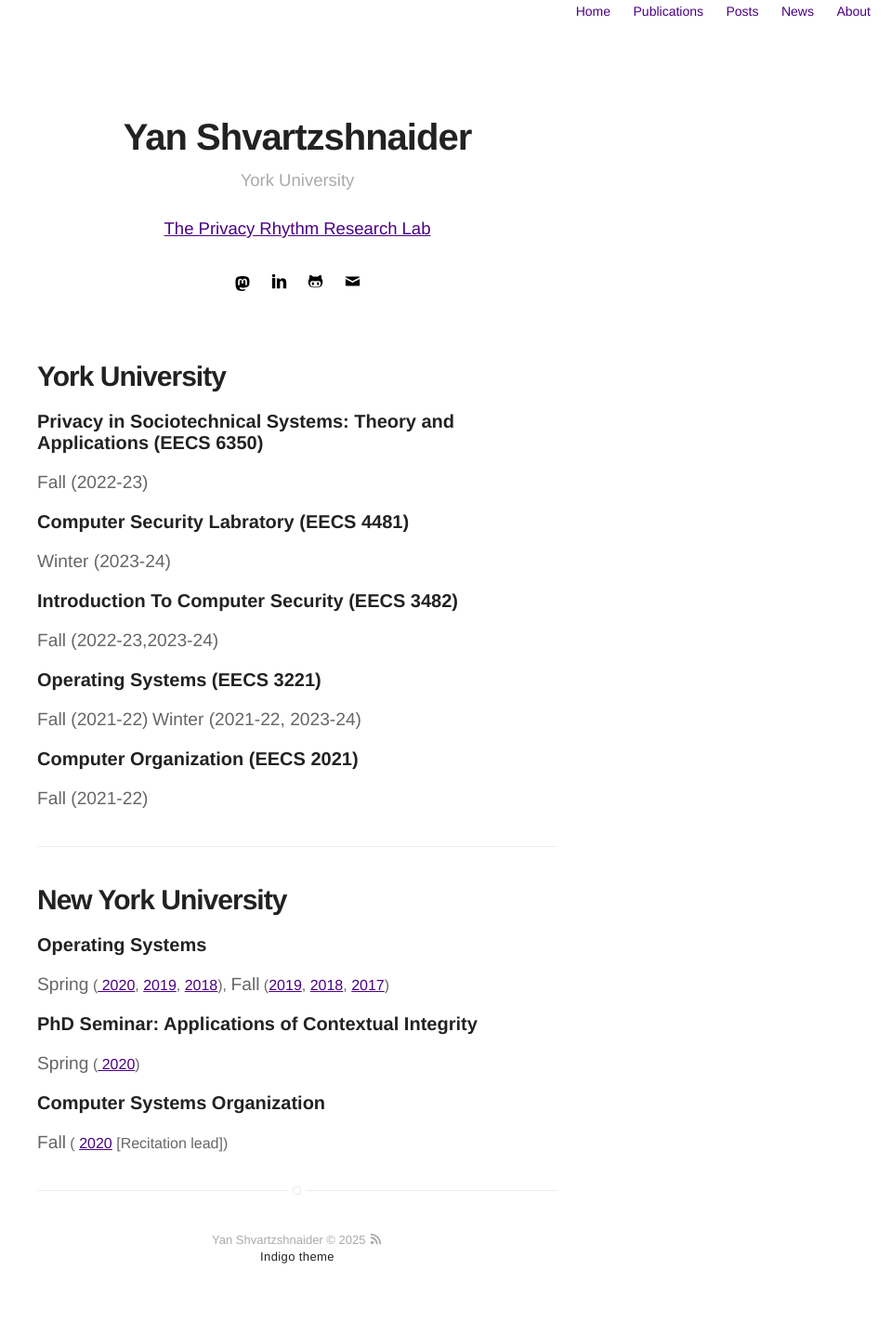
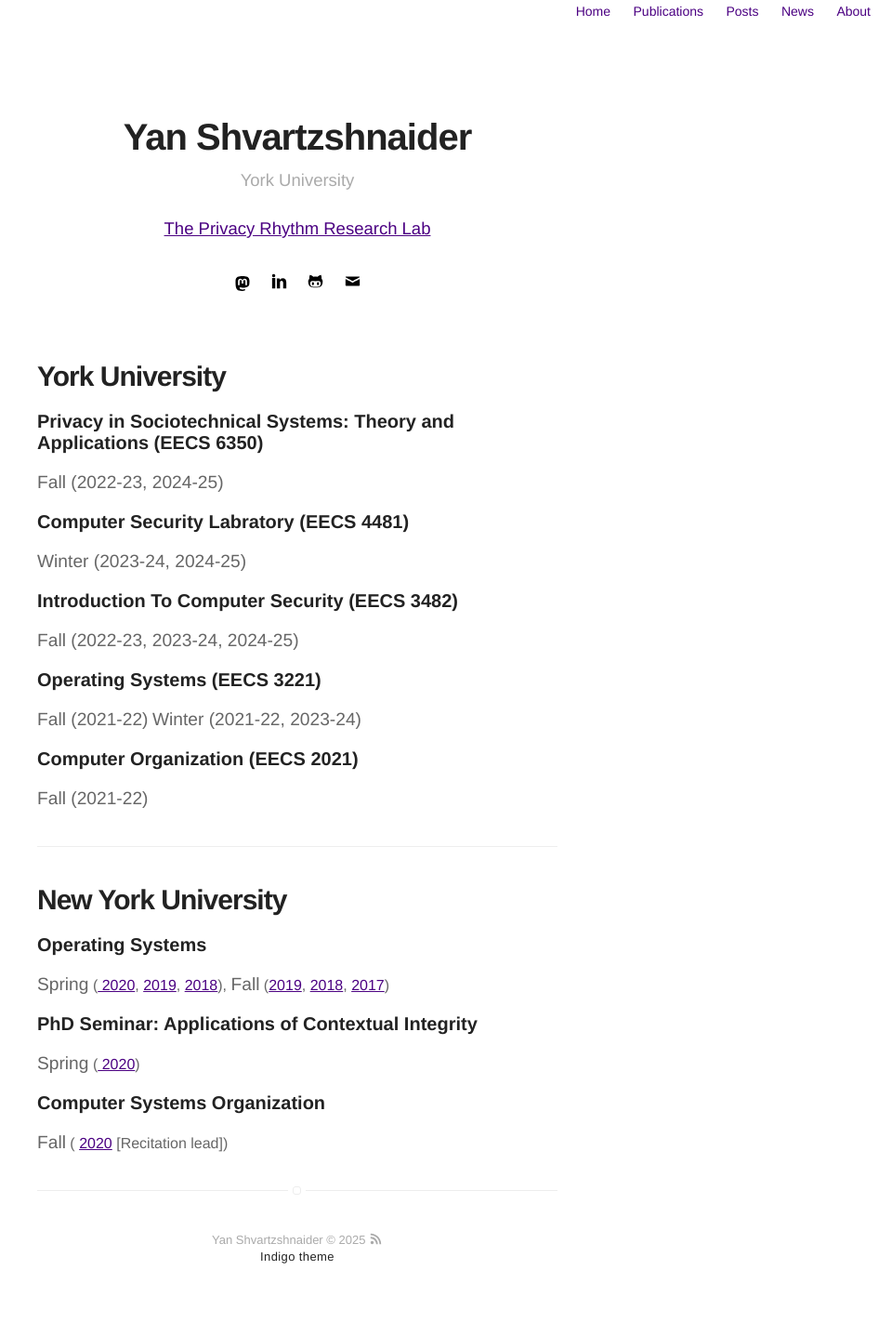
Before and after one commit to yansh/website, a Jekyll site: the page built from teaching.html, in a window 1280 px wide. Shown: the whole page at 93% size, without its empty margins (320-1280 px from the left). Built offline with Jekyll 4.4.1, drawn with Linux system fonts in a browser that asks for light colours.

Commit message:
update courses

```diff
--- a/teaching.html
+++ b/teaching.html
@@ -15,12 +15,12 @@
             Privacy in Sociotechnical Systems: Theory and Applications (EECS
             6350)
         </h3>
-        <big>Fall (2022-23)</big>
+        <big>Fall (2022-23, 2024-25)</big>
         <h3 class="title">Computer Security Labratory (EECS 4481)</h3>
-        <big>Winter (2023-24)</big>
+        <big>Winter (2023-24, 2024-25)</big>
 
         <h3 class="title">Introduction To Computer Security (EECS 3482)</h3>
-        <big>Fall (2022-23,2023-24)</big>
+        <big>Fall (2022-23, 2023-24, 2024-25)</big>
         <h3 class="title">Operating Systems (EECS 3221)</h3>
         <big>Fall (2021-22)</big>
         <big>Winter (2021-22, 2023-24)</big>
```
